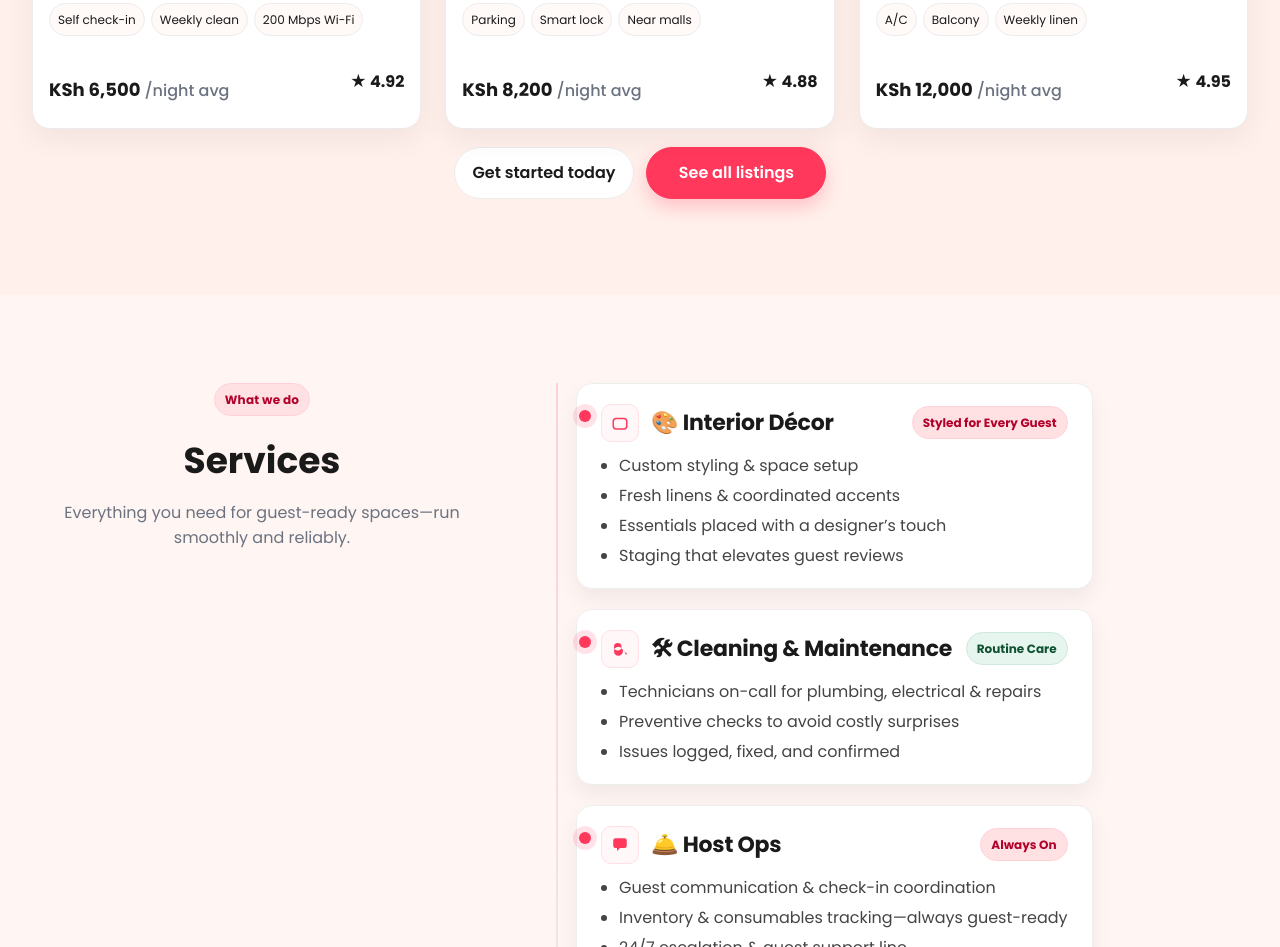
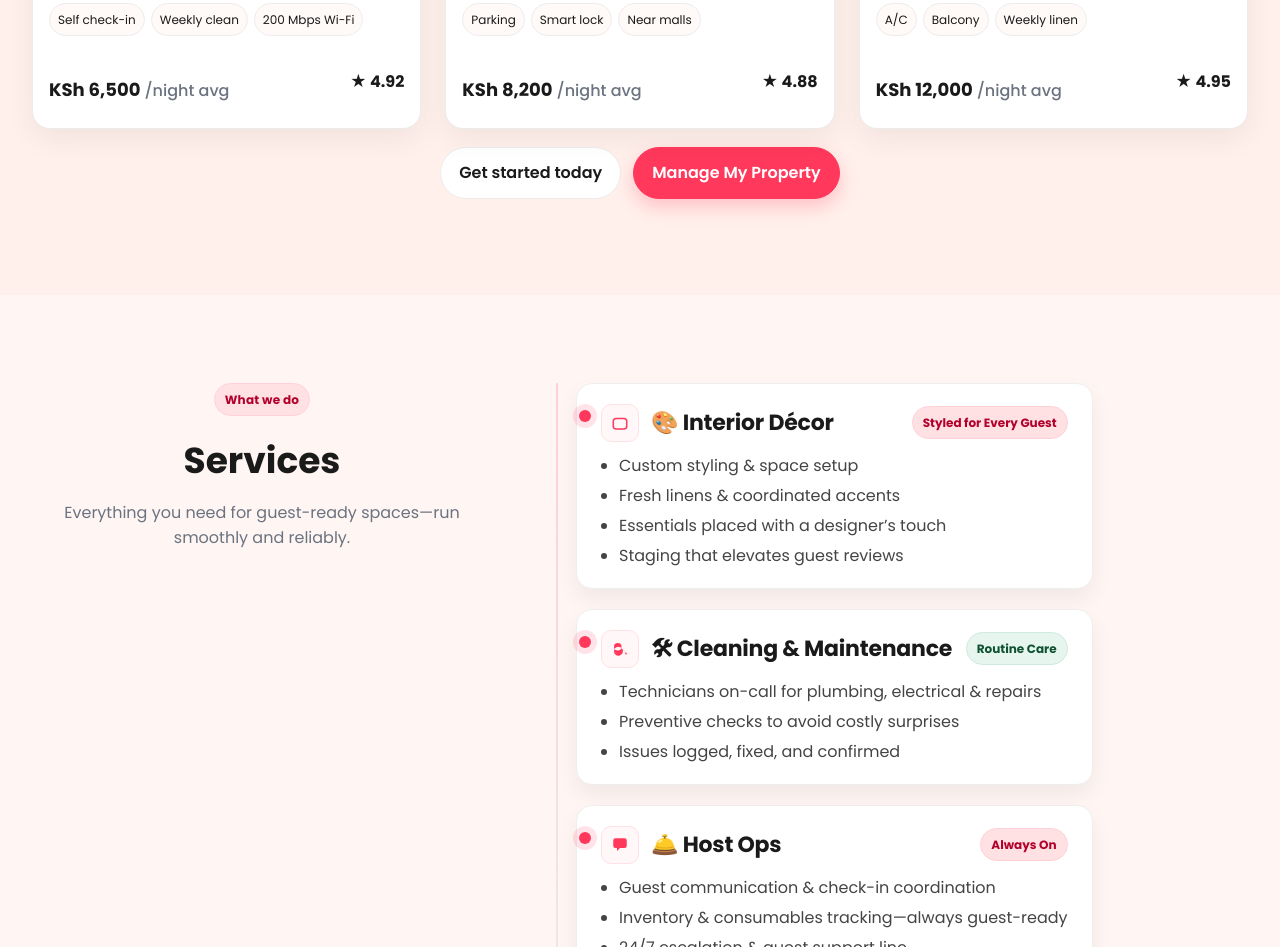
Before and after one commit to ukemeuu/tunza, a plain HTML site: page index.html in a window 1280 px wide. Shown: the part 2082-3029 px from the top of the page. Drawn offline with Linux system fonts and the light colour scheme.

Commit message:
latest content

```diff
--- a/index.html
+++ b/index.html
@@ -233,7 +233,7 @@
 
           <div class="cta-row center">
             <a href="#contact" class="btn pill outline">Get started today</a>
-            <a href="#" class="btn pill primary">See all listings</a>
+            <a href="#contact" class="btn pill primary">Manage My Property</a>
           </div>
         </div>
       </section>
```
